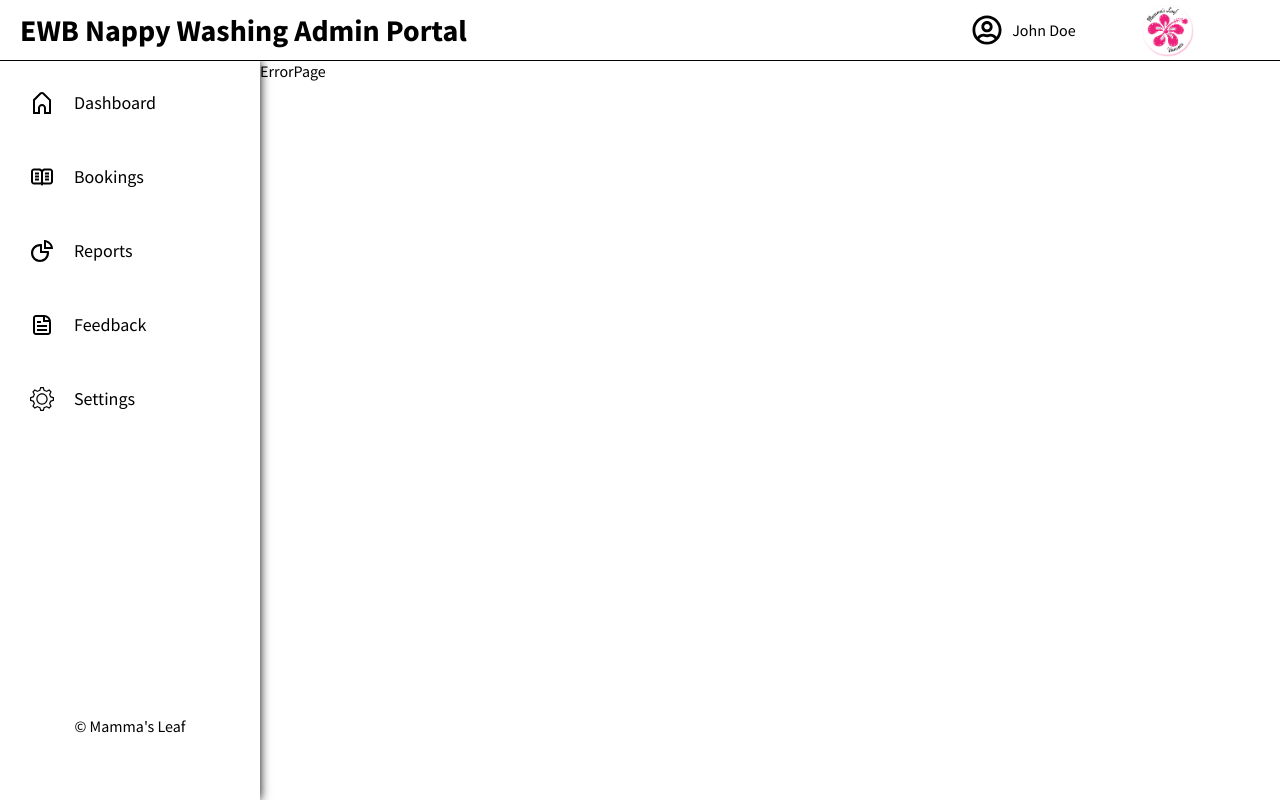
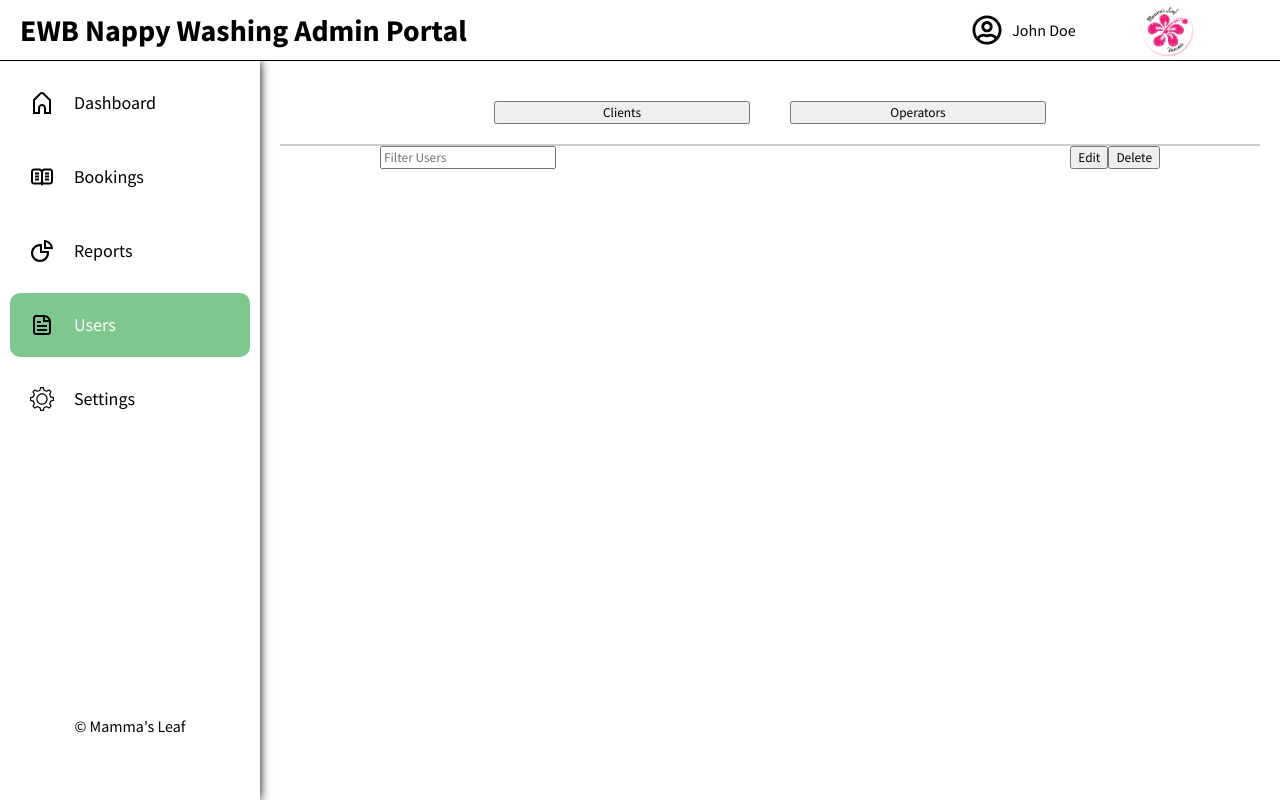
Before and after one commit to ProgrammerJo3y/ewb_react_frontend_webapp, a React (Create React App) app: page /users in a window 1280 px wide. Both pictures are taken after typing "Sample", "Sample123" into the empty fields and a click on the button "Submit". Built offline with nearby package versions, Linux system fonts and the light colour scheme.

Commit message:
Users page layout started

```diff
--- a/src/App.js
+++ b/src/App.js
@@ -6,7 +6,7 @@ import Sidebar from './components/sidebar/Sidebar.jsx';
 import Dashboard from './pages/dashboard/Dashboard.jsx';
 import Bookings from './pages/bookings/Bookings.jsx';
 import Reports from './pages/reports/Reports.jsx';
-import Feedback from './pages/feedback/Feedback.jsx';
+import Users from './pages/users/Users.jsx';
 import Settings from './pages/settings/Settings.jsx';
 import ErrorPage from './pages/errorpage/ErrorPage.jsx'
 import Login from './pages/login/Login.jsx'
@@ -30,7 +30,7 @@ function App() {
           <Route path="/dashboard" element={<Dashboard />}/>
           <Route path="/bookings" element={<Bookings />}/>
           <Route path="/reports" element={<Reports />}/>
-          <Route path="/feedback" element={<Feedback />}/>
+          <Route path="/users" element={<Users />}/>
           <Route path="/settings" element={<Settings />}/>
           <Route path="*" element={<ErrorPage />}/>
         </Routes>
--- a/src/components/sidebar/Sidebar.jsx
+++ b/src/components/sidebar/Sidebar.jsx
@@ -4,6 +4,7 @@ import ReportsIcon from '../../assets/icons/reports.svg'
 import FeedbackIcon from '../../assets/icons/feedback.svg'
 import BookingsIcon from '../../assets/icons/bookings.svg'
 import SettingsIcon from '../../assets/icons/settings.svg'
+
 import { NavLink } from "react-router-dom";
 
 export default function Sidebar() {
@@ -23,9 +24,9 @@ export default function Sidebar() {
             <img className="sidebarIcon" src={ReportsIcon} alt="Reports Icon"/>
             Reports
           </NavLink>
-          <NavLink className={({ isActive }) => (isActive ? "sidebarActive" : "sidebarInactive")} to="/feedback">
+          <NavLink className={({ isActive }) => (isActive ? "sidebarActive" : "sidebarInactive")} to="/users">
             <img className="sidebarIcon" src={FeedbackIcon} alt="Feedback icon"/>
-            Feedback
+            Users
           </NavLink>
           <NavLink className={({ isActive }) => (isActive ? "sidebarActive" : "sidebarInactive")} to="/settings">
           <img className="sidebarIcon" src={SettingsIcon} alt="Settings icon"/>
--- /dev/null
+++ b/src/pages/users/Users.jsx
@@ -0,0 +1,25 @@
+import { React } from 'react'
+
+import './users.css'
+
+export default function Users() {
+  return (
+    <div className="usersContainer">
+      <div className='usersRolesContainer'>
+        <button>Clients</button>
+        <button>Operators</button>
+      </div>
+
+      <div className='usersFilterContainer'>
+        <input placeholder='Filter Users'></input>
+        <div className='userControls'>
+          <button>Edit</button>
+          <button>Delete</button>
+        </div>
+      </div>
+      <div className='usersTableContainer'>
+
+      </div>
+    </div>
+  )
+}
--- /dev/null
+++ b/src/pages/users/users.css
@@ -0,0 +1,36 @@
+@import url("../../styles/styles.css");
+
+.usersContainer{
+    flex: 5;
+    padding: 20px;
+    width: 100vh;
+    background-color: var(background-color);
+}
+
+.usersRolesContainer{
+    display: flex;
+    flex-direction: row;
+    justify-content: center;
+    border-bottom: 2px solid var(--border-colour);
+}
+
+div.usersRolesContainer button {
+    width: 20vw;
+    margin: 20px;
+}
+
+.usersFilterContainer{
+    padding-left: 100px;
+    padding-right: 100px;
+    display: flex;
+    flex-direction: row;
+    justify-content: space-between;
+}
+
+.userControls{
+
+}
+
+.usersTableContainer{
+
+}
--- a/src/styles/styles.css
+++ b/src/styles/styles.css
@@ -21,6 +21,7 @@
     --heading-colour: black;
     --subheading-colour: #7ec78f;
     --body-text-colour: #707070;
+    --border-colour: #CDCDCD;
 }
 
 .p {
```
